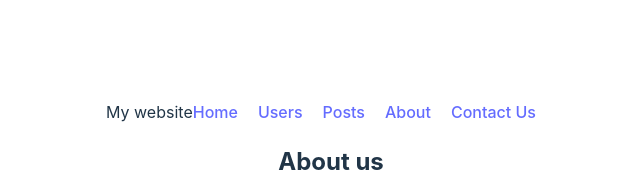
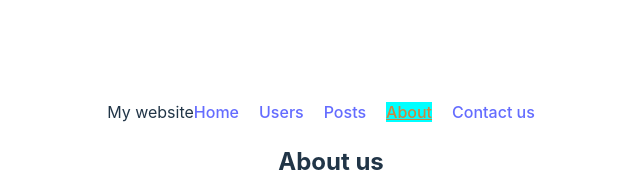
Before and after one commit to Zinath22/introduction-to-react-router, a React (Vite) app: page /about in a window 1280 px wide. Shown: the part 210-402 px from the top of the page, without its empty margins (309-949 px from the left). Built offline with nearby package versions, Linux system fonts and the light colour scheme.

Commit message:
footer added

```diff
--- a/src/components/Header/Header.jsx
+++ b/src/components/Header/Header.jsx
@@ -1,4 +1,4 @@
-import { Link } from 'react-router-dom';
+import { Link, NavLink } from 'react-router-dom';
 import './Header.css'
 
 const Header = () => {
@@ -8,10 +8,11 @@
             <nav>
                 <span>My website</span>
                 <Link to="/">Home</Link>
-                <Link to="/users">Users</Link>
-                <Link to="/posts">Posts</Link>
-               <Link to="/about">About</Link>
-                <Link to ="/contact">Contact Us</Link>
+               <NavLink to="/users">Users</NavLink>
+               <NavLink to="/posts">Posts</NavLink>
+               <NavLink to="/about">About</NavLink>
+               <NavLink to="/contact">Contact us</NavLink>
+
 
 
             </nav>
--- a/src/components/Home/Home.jsx
+++ b/src/components/Home/Home.jsx
@@ -1,14 +1,20 @@
-import { Outlet } from "react-router-dom";
+import { Outlet, useLocation, useNavigation } from "react-router-dom";
 import Header from "../Header/Header";
 import Footer from "../Footer/Footer";
 
 
 const Home = () => {
+    const navigation = useNavigation();
+    const location = useLocation();
+    console.log(location);
     return (
         <div>
             <Header></Header>
-            {/* <h2>This is home component</h2> */}
-            <Outlet></Outlet>
+            {
+                navigation.state === "loading" ? <p>Loading...</p>:
+                <Outlet></Outlet>
+            }
+
             <Footer></Footer>
         </div>
     );
--- a/src/components/Users/Users.css
+++ b/src/components/Users/Users.css
@@ -3,3 +3,9 @@
     grid-template-columns: repeat(3, 1fr);
     gap: 10px;
 }
+
+nav a.active{
+    text-decoration: underline;
+    color: peru;
+    background-color: aqua;
+}
```
